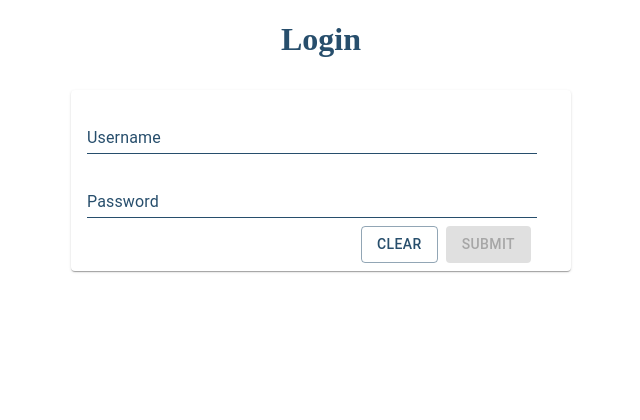
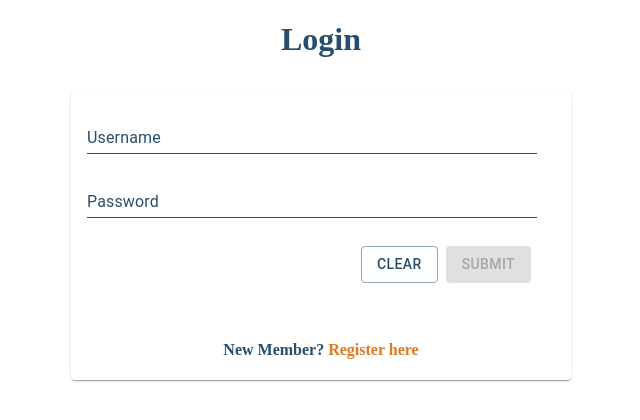
Before and after one commit to HelplessTeamMarkupLanguage/to-do-client, a React (Create React App) app: page /login in a window 1280 px wide. Shown: the top 420 px of the page, without its empty margins (319-959 px from the left). Built offline with nearby package versions, Linux system fonts and the light colour scheme.

Commit message:
Navigation between auth pages is implemented

```diff
--- a/src/containers/LoginPage/LoginPage.js
+++ b/src/containers/LoginPage/LoginPage.js
@@ -1,6 +1,7 @@
 import { Button, Card, makeStyles, Snackbar, TextField } from '@material-ui/core';
 import React from 'react';
 import { useState } from 'react';
+import { NavLink } from 'react-router-dom';
 import axios from '../../axios';
 
 const loginStyle = makeStyles((theme) => ({
@@ -14,6 +15,8 @@ const loginStyle = makeStyles((theme) => ({
     maxWidth: 500,
     margin: theme.spacing(2),
     [theme.breakpoints.up(550)]: { margin: 'auto', marginTop: theme.spacing(2) },
+    display: 'flex',
+    flexDirection: 'column',
   },
   textField: {
     width: '90%',
@@ -29,6 +32,25 @@ const loginStyle = makeStyles((theme) => ({
   clearButton: {
     float: 'right',
     margin: theme.spacing(1),
+  },
+  buttonHolder: {
+    marginTop: 20,
+    width: '100%',
+  },
+  registration: {
+    width: '100%',
+    position: 'static',
+    fontSize: 16,
+    textAlign: 'center',
+    marginTop: 50,
+    color: '#274e6c',
+    '& a': {
+      color: '#de7a22',
+      textDecoration: 'none',
+    },
+    '& a:hover': {
+      textDecoration: 'underline',
+    },
   },
 }));
 
@@ -68,6 +90,7 @@ export default function LoginPage(props) {
           label="Password"
           type="password"
         ></TextField>
+        <div className={classes.buttonHolder}>
           <Button
             className={classes.submitButton}
             variant="contained"
@@ -88,6 +111,11 @@ export default function LoginPage(props) {
           >
             Clear
           </Button>
+        </div>
+
+        <h4 className={classes.registration}>
+          New Member? <NavLink to="/registration">Register here</NavLink>
+        </h4>
       </Card>
       <Snackbar
         anchorOrigin={{
--- a/src/containers/RegistrationPage/RegistrationPage.js
+++ b/src/containers/RegistrationPage/RegistrationPage.js
@@ -68,10 +68,6 @@ const registrationPage = (props) => {
   const [snackBarOpen, setSnackBarOpen] = useState(false);
   const [snackBarMessage, setSneckBarMessage] = useState('');
 
-  /* const onSubmit = async (username, password) => {
-
-  }; */
-
   const handleResetAllInputFields = () => {
     setUsername('');
     setPassword('');
@@ -83,14 +79,15 @@ const registrationPage = (props) => {
   const onSubmit = async (data) => {
     const username = data.username;
     const password = data.password;
-
     await axios
       .post('/user/signin', { username, password })
       .then((res) => {
         console.log(res);
         setSneckBarMessage('Successful Registration');
         setSnackBarOpen(true);
-        handleResetAllInputFields();
+        setTimeout(() => {
+          props.history.push('/login');
+        }, 1500);
       })
       .catch((err) => {
         setSneckBarMessage('Registration Failed');
@@ -169,8 +166,10 @@ const registrationPage = (props) => {
           horizontal: 'center',
         }}
         open={snackBarOpen}
-        autoHideDuration={3000}
-        onClose={() => setSnackBarOpen(false)}
+        autoHideDuration={1500}
+        onClose={() => {
+          setSnackBarOpen(false);
+        }}
         message={snackBarMessage}
       />
     </>
--- a/src/containers/ToDoList/ToDoList.js
+++ b/src/containers/ToDoList/ToDoList.js
@@ -24,7 +24,7 @@ const toDoListStyle = makeStyles((theme) => ({
     position: 'fixed',
     bottom: '5%',
     right: theme.spacing(2),
-    backgroundColor: '#f0810f',
+    backgroundColor: '#de7a22',
     [theme.breakpoints.down('xs')]: {
       bottom: '15%',
     },
```
Lines whose indentation alone changed are shown as unchanged.
